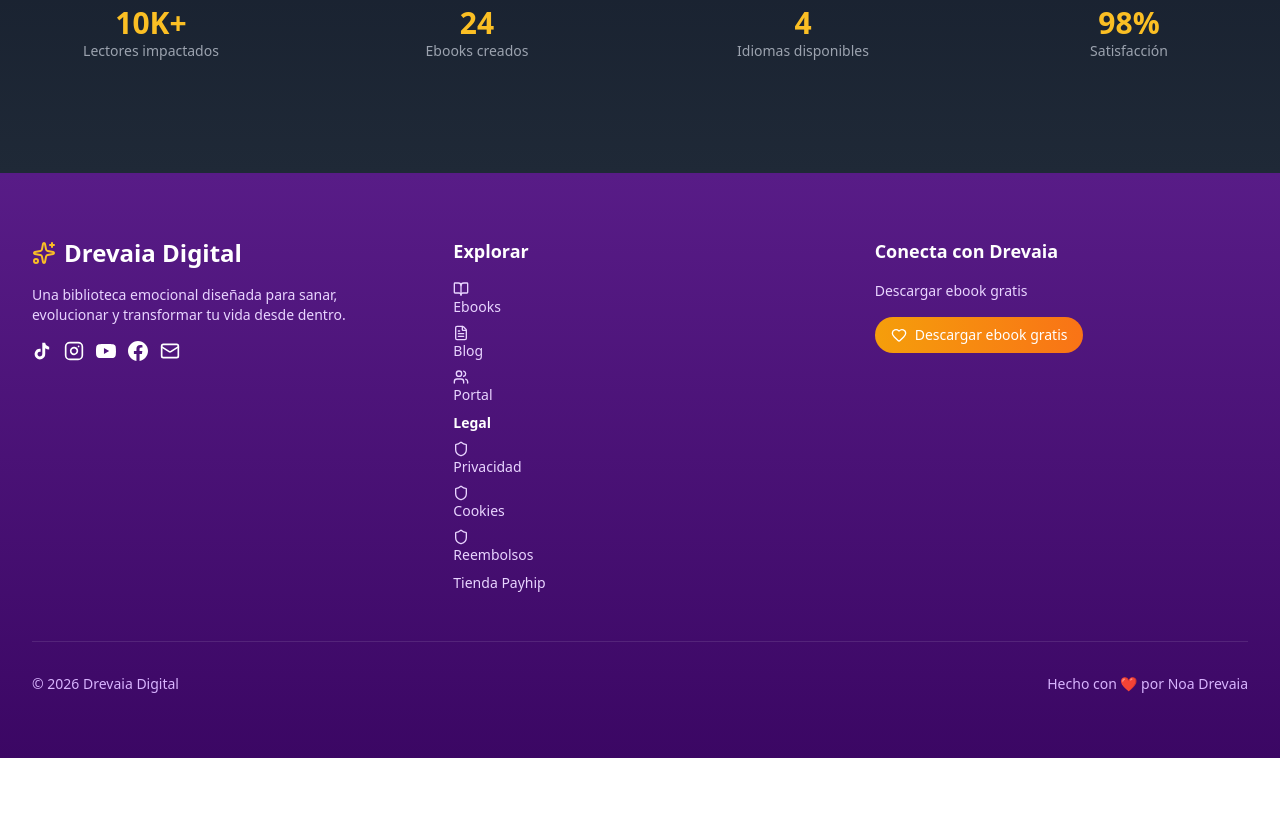
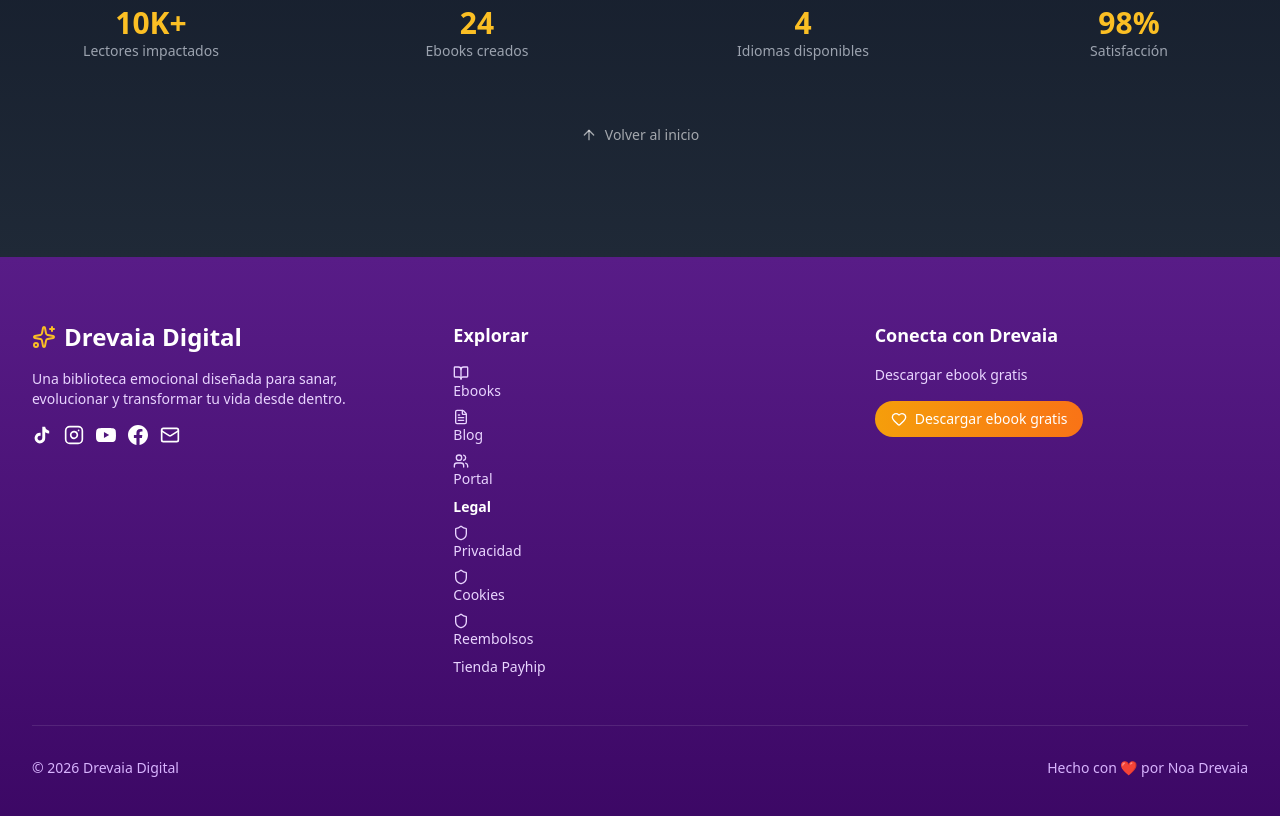
Before and after one commit to Drevaia-Digital/drevaia-app, a React (Vite) app: page / in a window 1280 px wide. Shown: the part 3420-4236 px from the top of the page. Before the commit the page ends 4178 px from the top, so only its background shows below. Built offline with nearby package versions, Linux system fonts and the light colour scheme.

Commit message:
mejoras botones

```diff
--- a/src/sections/Testimonials.tsx
+++ b/src/sections/Testimonials.tsx
@@ -1,7 +1,6 @@
 import { useLanguage } from '@/context/LanguageContext';
 import { useState, useEffect, useRef } from 'react';
-import { ChevronLeft, ChevronRight, Star } from 'lucide-react';
-import { Button } from '@/components/ui/button';
+import { ChevronLeft, ChevronRight, Star, ArrowUp } from 'lucide-react';import { Button } from '@/components/ui/button';
 
 interface Testimonial {
   id: number;
@@ -82,29 +81,37 @@
     badge: 'Testimonios reales',
     title: 'Historias de transformación real',
     subtitle: 'Personas que ya han transformado su vida desde dentro.',
+    testimonialsSubtitle: 'Contenido emocional profundo · Léelo con presencia',
     stats: ['Lectores impactados', 'Ebooks creados', 'Idiomas disponibles', 'Satisfacción'],
     cta: 'Yo también quiero este cambio',
+    backToTop: 'Volver al inicio',
   },
   en: {
     badge: 'Real testimonials',
     title: 'Real transformation stories',
     subtitle: 'People who have already transformed their lives from within.',
+    testimonialsSubtitle: 'Deep emotional content · Read it with presence',
     stats: ['Readers impacted', 'Ebooks created', 'Languages available', 'Satisfaction'],
     cta: 'I want this change',
+    backToTop: 'Back to top',
   },
   fr: {
     badge: 'Témoignages réels',
     title: 'Histoires de transformation réelle',
     subtitle: 'Des personnes qui ont déjà transformé leur vie.',
+    testimonialsSubtitle: 'Contenu émotionnel profond · Lisez avec présence',
     stats: ['Lecteurs impactés', 'Ebooks créés', 'Langues disponibles', 'Satisfaction'],
     cta: 'Je veux ce changement',
+    backToTop: 'Retour en haut',
   },
   pt: {
     badge: 'Depoimentos reais',
     title: 'Histórias de transformação real',
     subtitle: 'Pessoas que já transformaram suas vidas.',
+    testimonialsSubtitle: 'Conteúdo emocional profundo · Leia com presença',
     stats: ['Leitores impactados', 'Ebooks criados', 'Idiomas disponíveis', 'Satisfação'],
     cta: 'Eu quero essa mudança',
+    backToTop: 'Voltar ao topo',
   },
 };
 
@@ -151,6 +158,10 @@
     startAutoPlay();
   };
 
+const scrollToTop = () => {
+  window.scrollTo({ top: 0, behavior: 'smooth' });
+};
+
   const currentTestimonial = hasTestimonials ? testimonials[currentIndex] : null;
 
   return (
@@ -174,7 +185,7 @@
   {t.subtitle}
 </p>
 <p className="text-sm text-white/50 opacity-0 animate-fadeInUpSoft [animation-delay:0.3s]">
-  Contenido emocional profundo · Léelo con presencia
+  {t.testimonialsSubtitle}
 </p>
       </div>
 
@@ -238,6 +249,16 @@
         ))}
       </div>
 
+    <div className="mt-16 flex justify-center">
+  <button
+    onClick={scrollToTop}
+    className="group flex items-center gap-2 text-sm text-white/60 hover:text-white transition-all duration-300"
+  >
+    <ArrowUp className="w-4 h-4 transition-transform duration-300 group-hover:-translate-y-1" />
+    {t.backToTop}
+  </button>
+</div>
+
     </section>
   );
 }
```
Also changed, not shown: 7 other files (tests, documents, lock files or other folders). Lines whose indentation alone changed are shown as unchanged.
